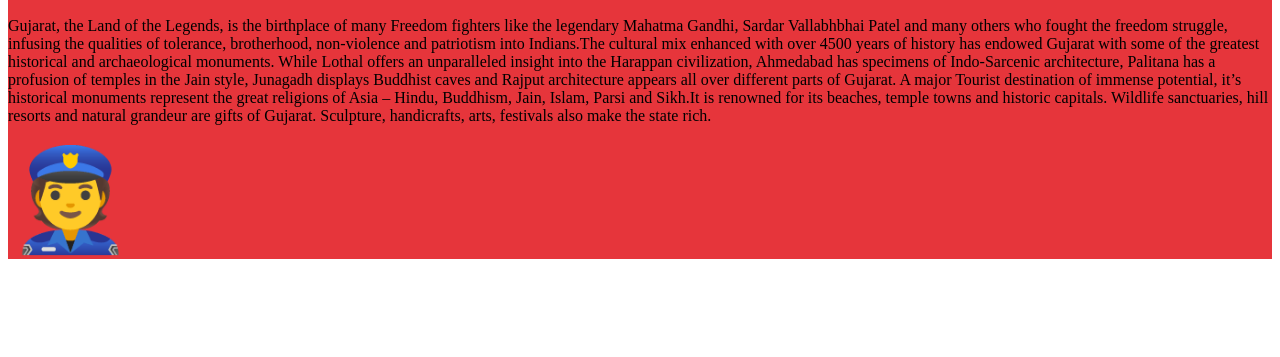
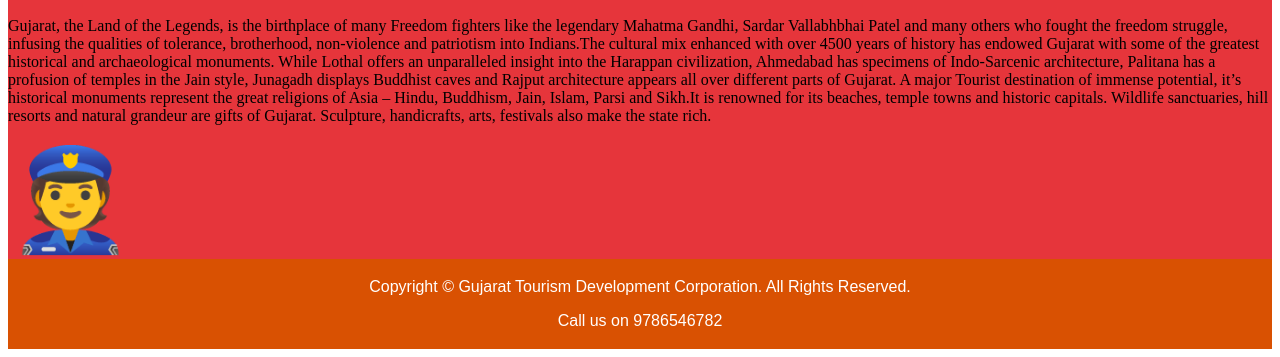
Before and after one commit to Disky98798/JoyJourney, a plain HTML site: page Gujarat.html in a window 1280 px wide. Shown: the part 965-1322 px from the top of the page. Before the commit the page ends 1232 px from the top, so only its background shows below. Drawn offline with Linux system fonts and the light colour scheme; a web font is replaced by a local one.

Commit message:
added Gujarat.html

```diff
--- a/Gujarat.html
+++ b/Gujarat.html
@@ -4,6 +4,12 @@
 <style>
 body {
   font-family: "Sofia", sans-serif;
+}
+footer {
+  text-align: center;
+  padding: 3px;
+  background-color:#d95102 ;
+  color: white;
 }
 </style>
 </head>
@@ -17,5 +23,9 @@ body {
 <h2 align="centre"> About the Land of the Legends</h2>
 <p style="font-family:times new roman">Gujarat, the Land of the Legends, is the birthplace of many Freedom fighters like the legendary Mahatma Gandhi, Sardar Vallabhbhai Patel and many others who fought the freedom struggle, infusing the qualities of tolerance, brotherhood, non-violence and patriotism into Indians.The cultural mix enhanced with over 4500 years of history has endowed Gujarat with some of the greatest historical and archaeological monuments. While Lothal offers an unparalleled insight into the Harappan civilization, Ahmedabad has specimens of Indo-Sarcenic architecture, Palitana has a profusion of temples in the Jain style, Junagadh displays Buddhist caves and Rajput architecture appears all over different parts of Gujarat. A major Tourist destination of immense potential, it’s historical monuments represent the great religions of Asia – Hindu, Buddhism, Jain, Islam, Parsi and Sikh.It is renowned for its beaches, temple towns and historic capitals. Wildlife sanctuaries, hill resorts and natural grandeur are gifts of Gujarat. Sculpture, handicrafts, arts, festivals also make the state rich.</p>
 <span style='font-size:100px;'>&#128110;</span>
+<footer>
+<p>Copyright © Gujarat Tourism Development Corporation. All Rights Reserved.</p>
+<p> Call us on 9786546782</p>
+</footer>
 </body>
 </html>
```
